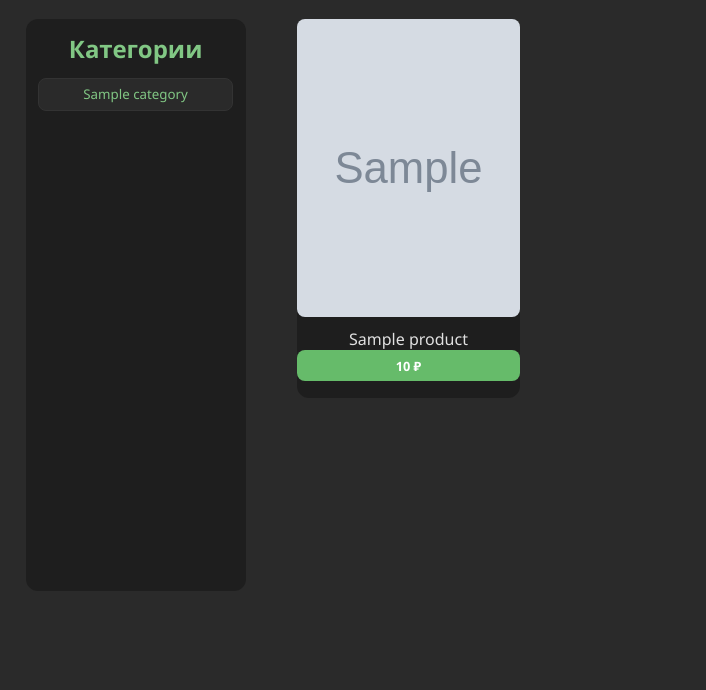
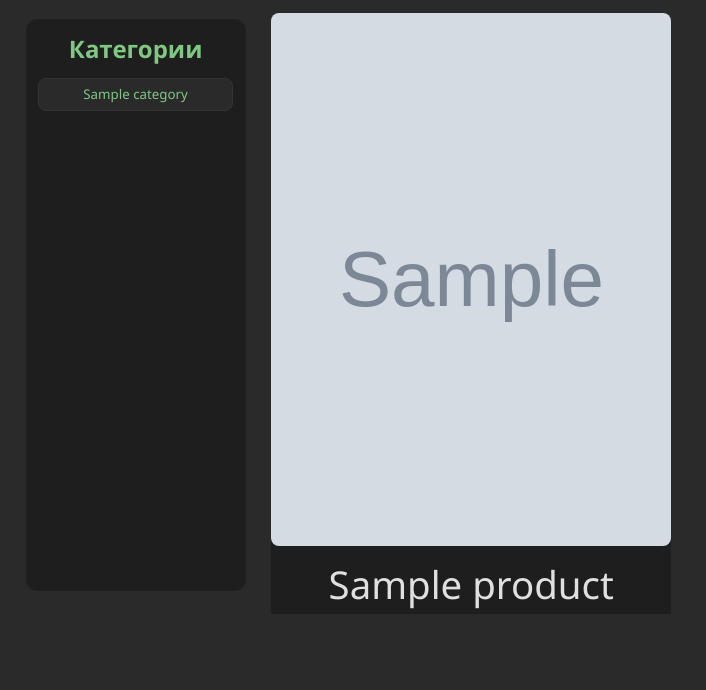
Before and after one commit to Nhrust/Project_TPP3_2, a Python web app: template templates/home.html in a window 1280 px wide. Shown: the part 70-760 px from the top of the page, without its empty margins (0-706 px from the left). Run offline with Jinja, Linux system fonts and the light colour scheme; the template is opened without the code that fills it: most values are stand-ins (such as "Sample title", 1, 10 or a date in 2020); grey boxes marked "Sample" are stand-in pictures.

Commit message:
отредачил кнопки, замечен баг с масштабом

```diff
--- a/static/css/home.css
+++ b/static/css/home.css
@@ -125,12 +125,13 @@
 .products {
     flex: 1;
     overflow-y: auto;
-    padding: 2vw;
-    padding-top: 0.5vw;
+    /* padding: 2vw; */
+    /* padding-top: 0.5vw; */
 
-    display: grid;
-    grid-template-columns: repeat(auto-fill, minmax(200px, 1fr));
-    gap: 1vw;
+    display: flex;
+    flex-flow: wrap row;
+    /* grid-template-columns: repeat(auto-fill, minmax(200px, 1fr)); */
+    /* gap: 1vw; */
     height: 47vw;
 
 
@@ -162,7 +163,7 @@
 
 .ProdName {
     /* доделать */
-    font-size: 100%;
+    font-size: 3vw;
     color: var(--text-color);
     white-space: nowrap; /* Отменяем перенос текста */
     overflow: hidden; /* Обрезаем содержимое */
@@ -178,7 +179,7 @@
 
 .ProdBuy {
     width: 100%;
-
+    margin-top: 3.5vw;
     padding: 0.5vw;
     border: none;
     border-radius: 8px;
```
